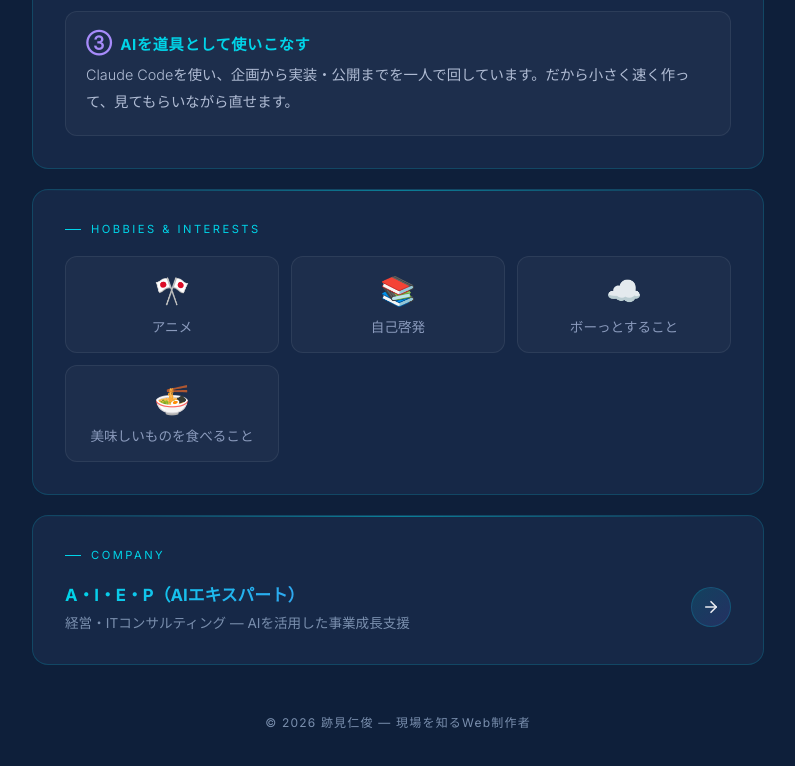
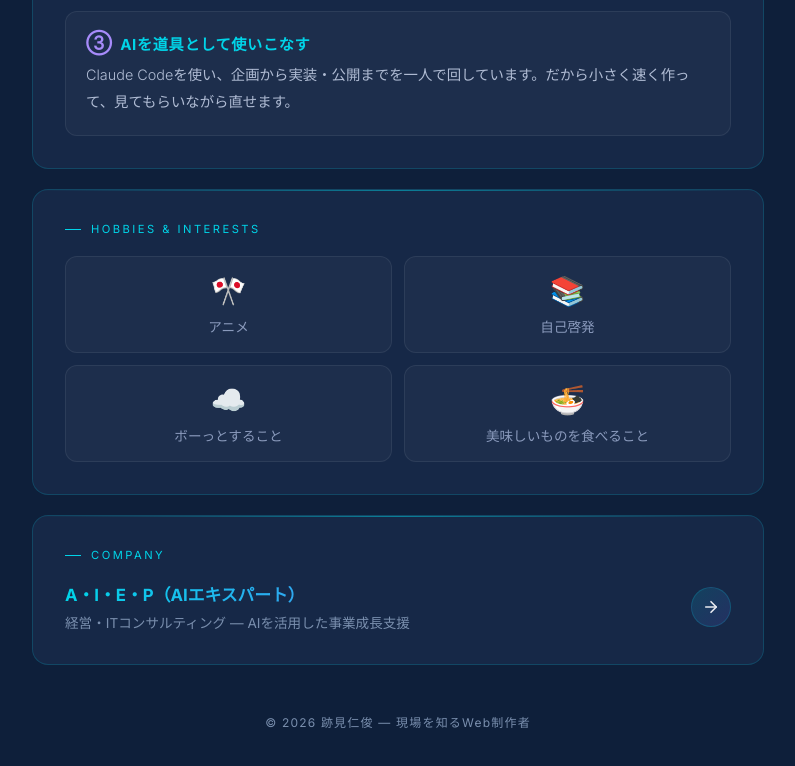
Before and after one commit to atm0624h37way-hub/my-hp, a website: page index.html in a window 1280 px wide. Shown: the part 1997-2763 px from the top of the page, without its empty margins (242-1037 px from the left). Drawn offline with Linux system fonts and the light colour scheme.

Commit message:
style: 趣味セクションを2×2の均等配置にする
4項目になったため 3+1 の変則レイアウトになっていたのを揃えた。
狭い画面ではカードが親幅を超えて section の overflow:hidden に
切られるため、minmax の下限を min(300px, 100%) にして縮むようにした。

Co-Authored-By: Claude Opus 5 <noreply@anthropic.com>

```diff
--- a/index.html
+++ b/index.html
@@ -349,7 +349,8 @@
     /* ── 趣味 ── */
     .hobby-list {
       display: grid;
-      grid-template-columns: repeat(auto-fill, minmax(160px, 1fr));
+      /* 4項目を2×2で均等配置。狭い画面ではカードが親幅を超えないよう min() で縮める */
+      grid-template-columns: repeat(auto-fit, minmax(min(300px, 100%), 1fr));
       gap: 12px;
     }
 
```
